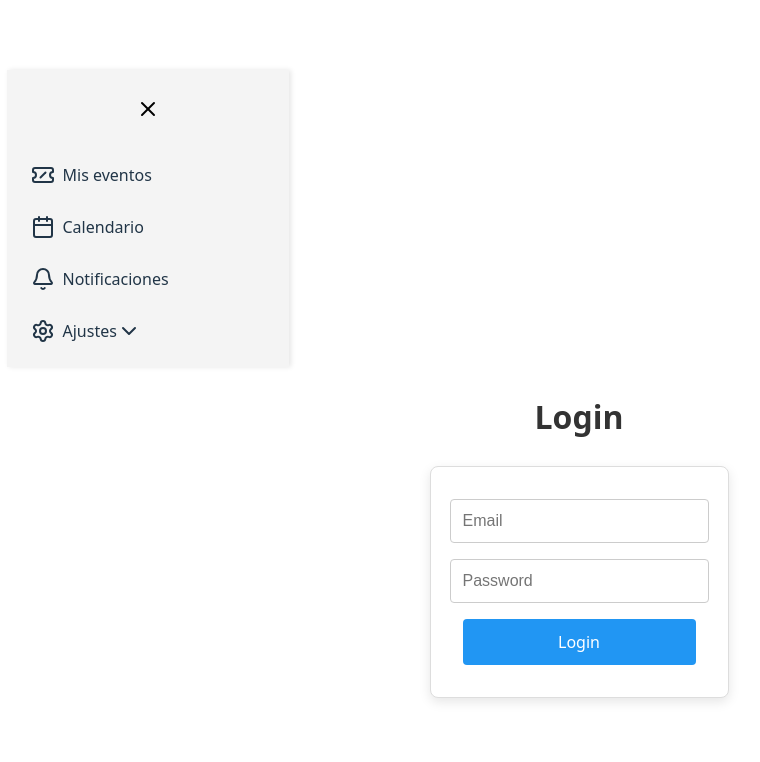
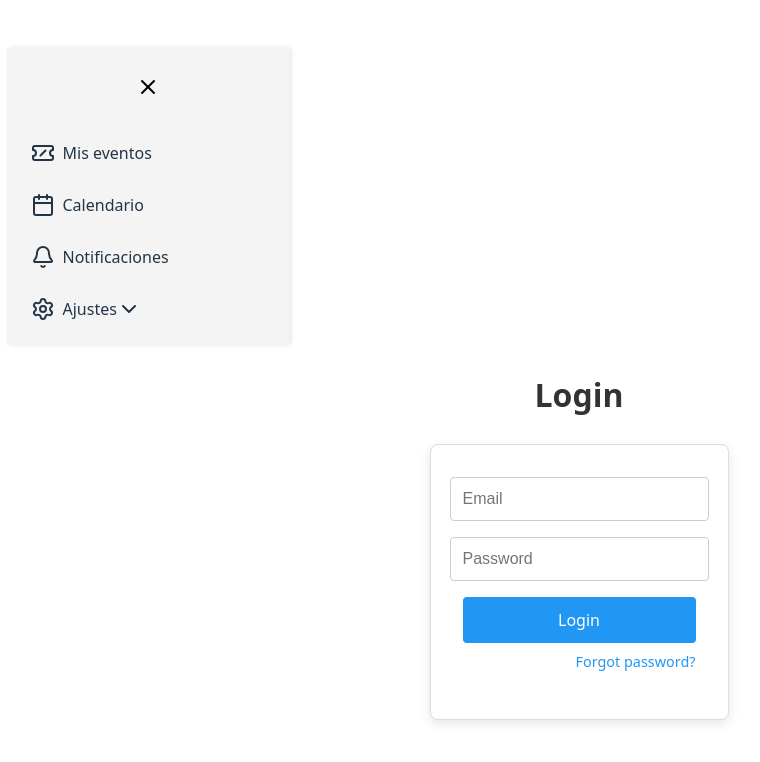
Before and after one commit to Marc-0207/FProject_front, a React (Vite) app: page /login in a window 1280 px wide. Shown: the top 762 px of the page, without its empty margins (61-821 px from the left). Built offline with nearby package versions, Linux system fonts and the light colour scheme.

Commit message:
cambio css

```diff
--- a/src/components/Auth/Login.css
+++ b/src/components/Auth/Login.css
@@ -55,3 +55,17 @@ h1 {
 .Login:hover {
     background-color: #1976d2;
 }
+.forgot {
+  align-self: flex-end;
+  font-size: 0.9rem;
+  color: #2196f3;
+  cursor: pointer;
+  text-decoration: none;
+  margin-top: -0.5rem;
+  transition: color 0.3s ease;
+}
+
+.forgot:hover {
+  color: #1976d2;
+  text-decoration: underline;
+}
--- a/src/components/Auth/Login.jsx
+++ b/src/components/Auth/Login.jsx
@@ -7,6 +7,7 @@ function Login(){
                 <input className="Email" placeholder="Email"></input>
                 <input className="Password" placeholder="Password"></input>
                 <button className="Login">Login</button>
+                <p className='forgot'>Forgot password?</p>
             </div>
         </>
     )
```
